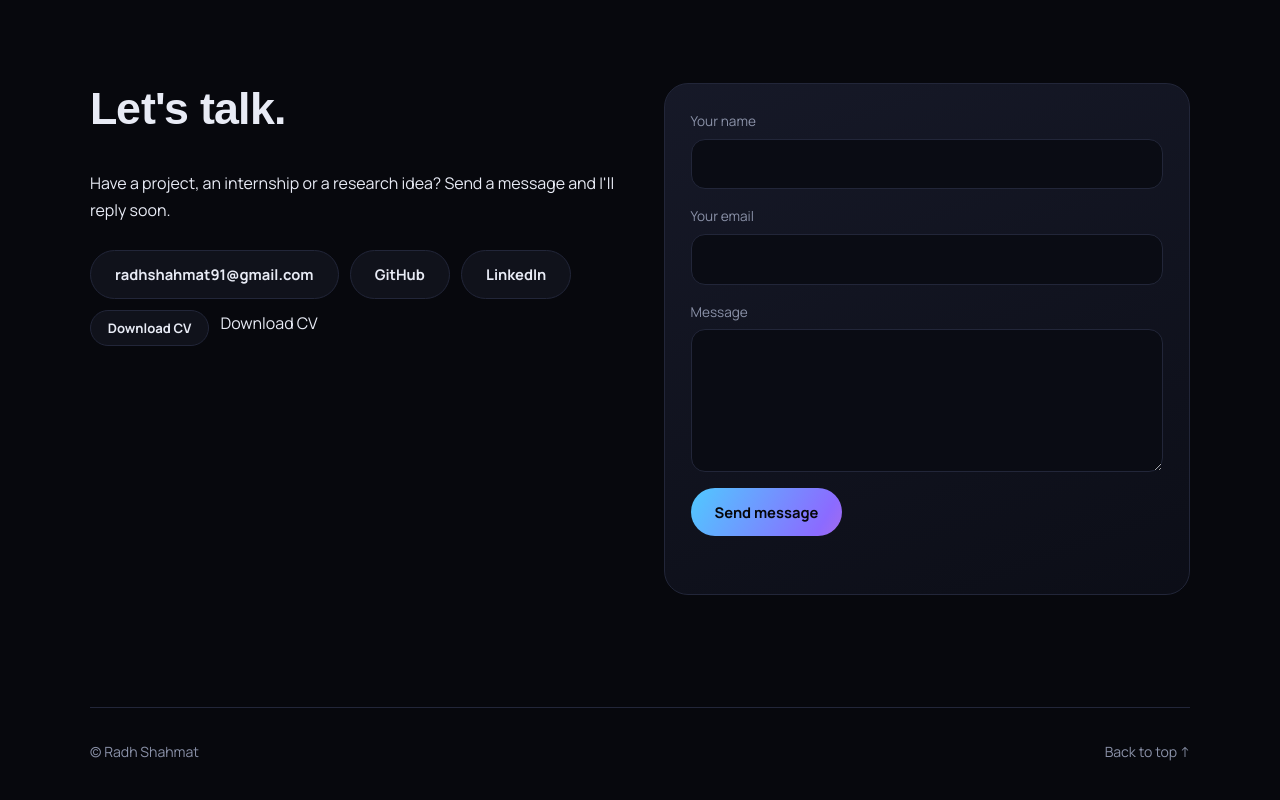
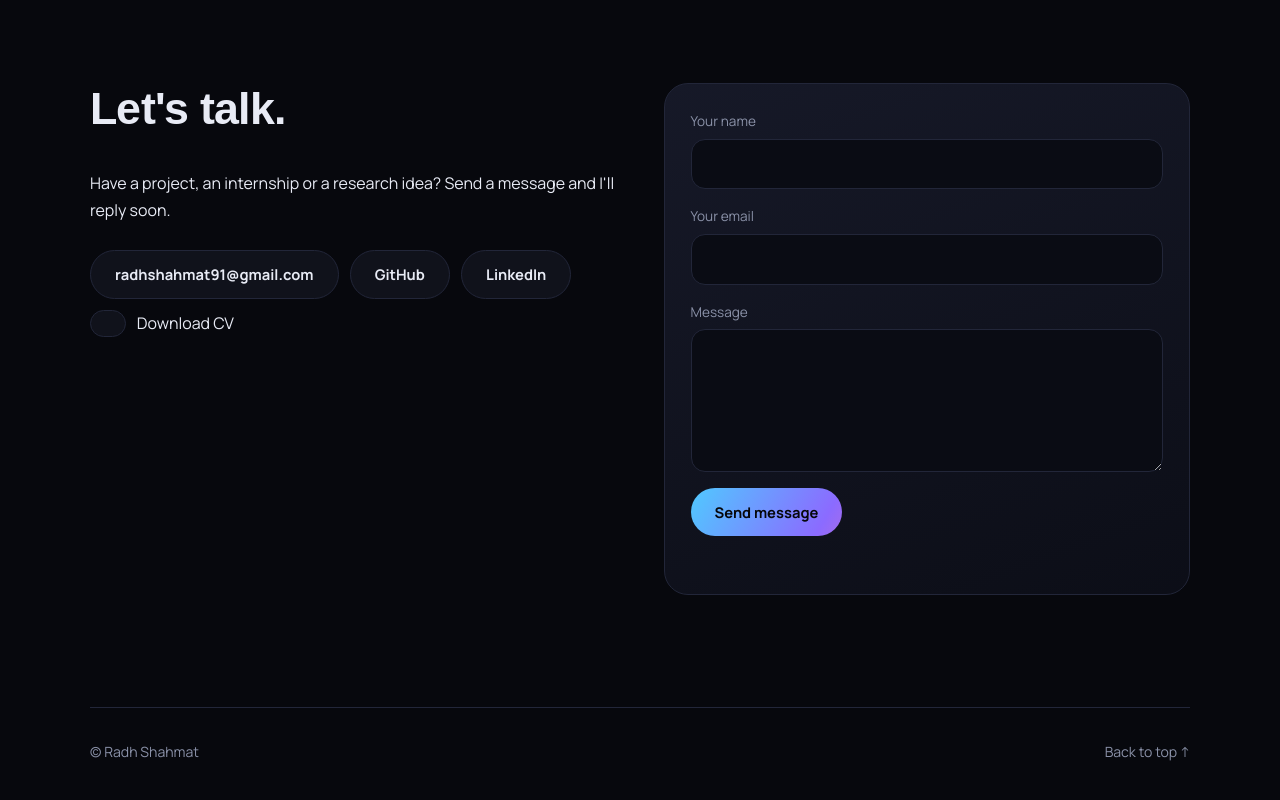
Before and after one commit to radhshahmat91/radh-portfolio, a plain HTML site: page index.html in a window 1280 px wide. Shown: the part 6081-6881 px from the top of the page. Drawn offline with Linux system fonts and the light colour scheme; a web font is replaced by a local one.

```diff
--- a/index.html
+++ b/index.html
@@ -109,7 +109,7 @@
         <a class="btn mag" href="mailto:radhshahmat91@gmail.com">radhshahmat91@gmail.com</a>
         <a class="btn mag" href="https://github.com/radhshahmat91" target="_blank" rel="noopener">GitHub</a>
         <a class="btn mag" href="https://www.linkedin.com/in/radh-shahmat-5b5420439" target="_blank" rel="noopener">LinkedIn</a>
-        <a class="btn sm mag" href="Radh_Shahmat_Resume%20(1).pdf" download="Radh_Shahmat_Resume.pdf">Download CV</a>
+        <a class="btn sm mag" href="Radh_Shahmat_Resume%20(1).pdf" download="Radh_Shahmat_Resume.pdf"></a>
     Download CV
 </a>
       </div>
```
